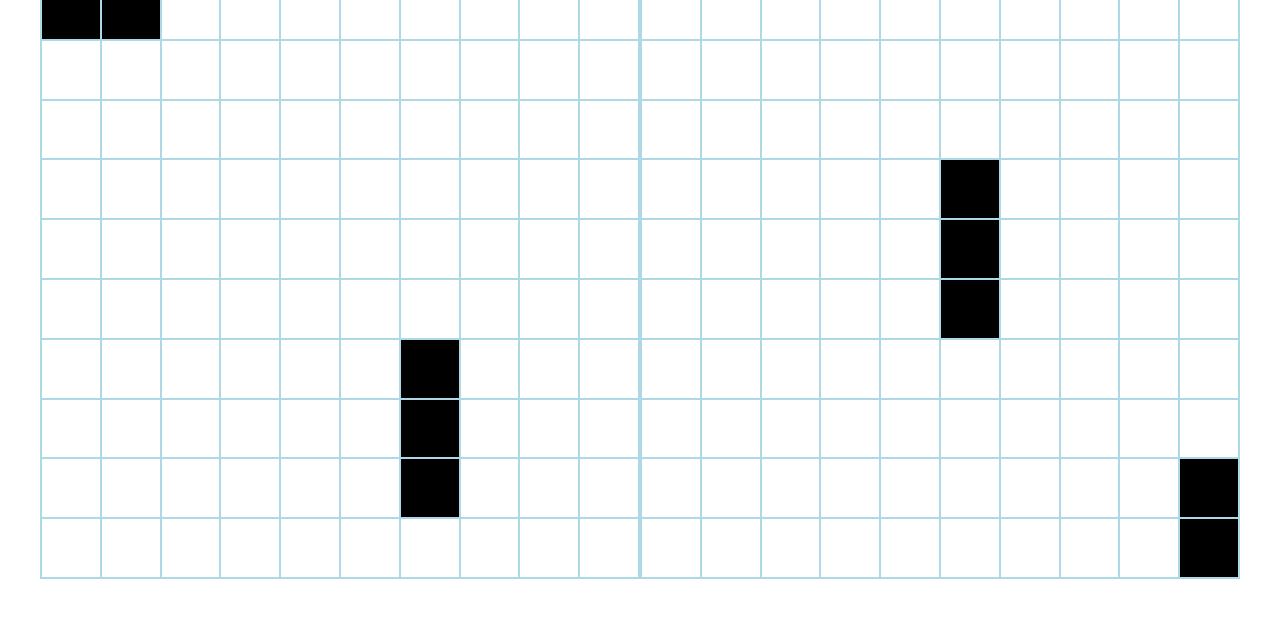
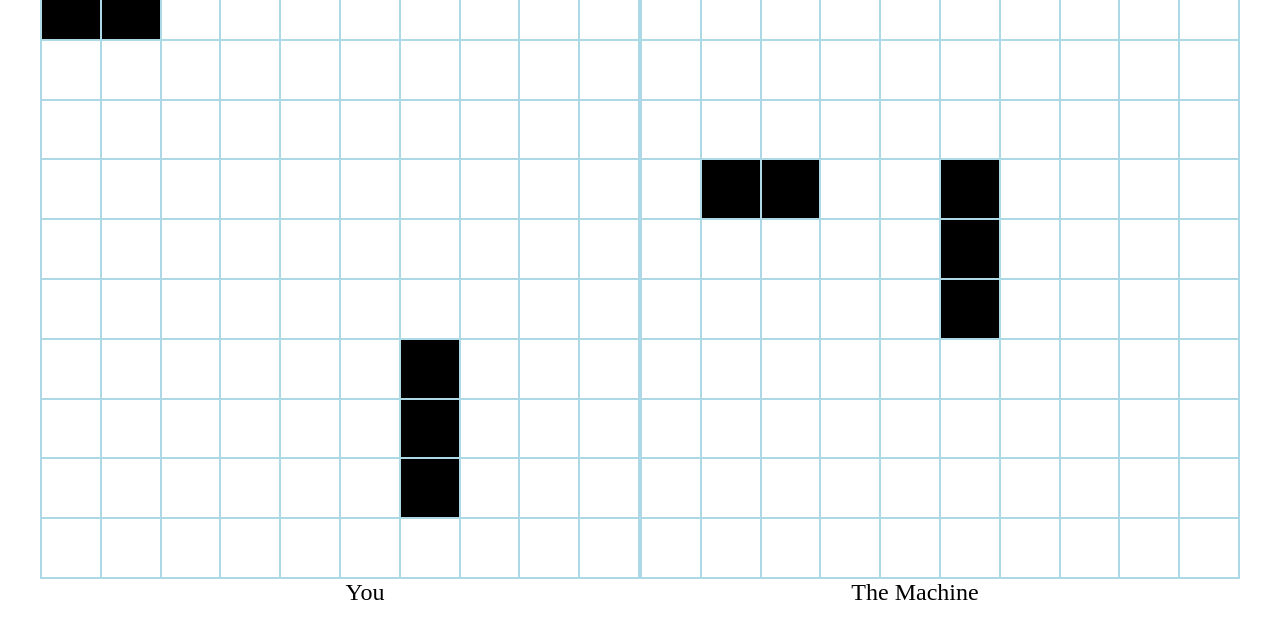
Before and after one commit to oBanton26/battleship-project, a website built with webpack: page src/template.html in a window 1280 px wide. Shown: the part 98-736 px from the top of the page. Built offline with nearby package versions, Linux system fonts and the light colour scheme.

Commit message:
Add players names

```diff
--- a/src/index.js
+++ b/src/index.js
@@ -8,7 +8,7 @@ const playerComputer = new Player(false);
 
 playerReal.gameboard.addShip([[0,0],[0,1]]);
 playerReal.gameboard.addShip([[6,6],[7,6],[8,6]]);
-playerComputer.gameboard.addShip([[9,9],[8,9]]);
+playerComputer.gameboard.addShip([[3,1],[3,2]]);
 playerComputer.gameboard.addShip([[5,5],[4,5],[3,5]]);
 
 displayGameboard(playerReal.gameboard, 'player-gameboard');
--- a/src/styles.css
+++ b/src/styles.css
@@ -36,5 +36,12 @@ h1 {
 
 .gameboard-container {
     display: flex;
+    flex-wrap: wrap;
     justify-content: space-evenly;
 }
+
+.player-name {
+    font-size: 1.5rem;
+    width: 450px;
+    text-align: center;
+}
--- a/src/template.html
+++ b/src/template.html
@@ -10,6 +10,8 @@
     <div class="gameboard-container">
         <div class="gameboard player-gameboard"></div>
         <div class="gameboard computer-gameboard"></div>
+        <div class="player-name">You</div>
+        <div class="player-name">The Machine</div>
     </div>
 </body>
 </html>
```
